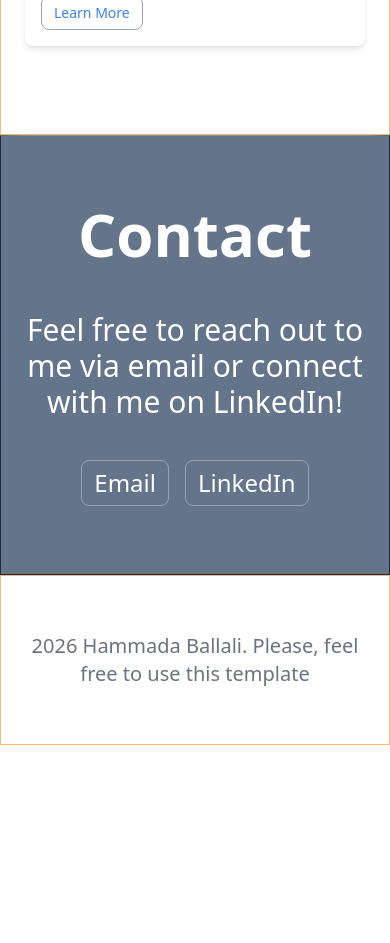
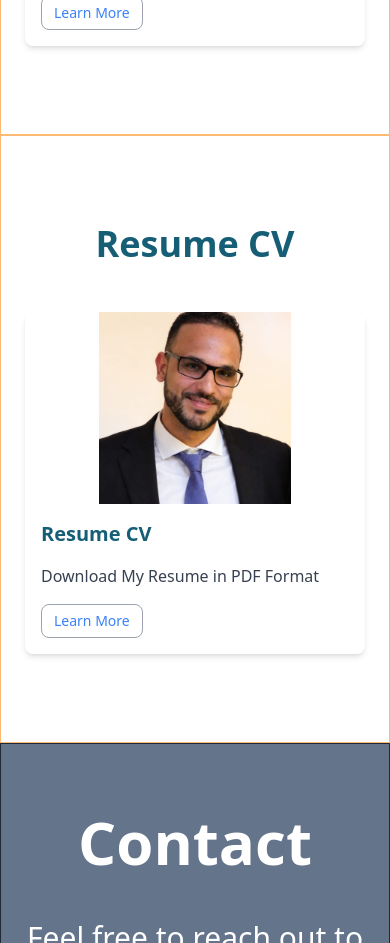
Before and after one commit to HammadaBE/Hammada-Ballali-Web-Portfolio, a React (Vite) app: page / in a window 390 px wide. Shown: the part 9960-10903 px from the top of the page. Before the commit the page ends 10705 px from the top, so only its background shows below. Built offline with nearby package versions, Linux system fonts and the light colour scheme.

Commit message:
Add Resume section

```diff
--- a/src/App.jsx
+++ b/src/App.jsx
@@ -8,6 +8,7 @@ import Research from './components/Research';
 import Projects from './components/Projects';
 import Contact from './components/Contact';
 import Footer from './components/Footer';
+import Resume from './components/Resume';
 
 export default function App() {
   return (
@@ -26,6 +27,7 @@ export default function App() {
       <Academics />
       <Research />
       <Projects />
+      <Resume />
       <Contact />
       <Footer />
 
--- a/src/components/Header.jsx
+++ b/src/components/Header.jsx
@@ -36,7 +36,9 @@ const Header = () => {
           <a href="#academics" className="text-lg text-cyan-800 hover:text-white transition-colors">Academics</a>
           <a href="#research" className="text-lg text-cyan-800 hover:text-white transition-colors">Research</a>
           <a href="#projects" className="text-lg text-cyan-800 hover:text-white transition-colors">Projects</a>
+          <a href="#resume" className="text-lg text-cyan-800 hover:text-white transition-colors">Resume</a>
           <a href="#contact" className="text-lg text-cyan-800 hover:text-white transition-colors">Contact</a>
+
 
         </div>
 
@@ -92,6 +94,13 @@ const Header = () => {
               Projects
             </a>
             <a
+              href="#resume"
+              className=""
+              onClick={() => setIsMenuOpen(false)}
+            >
+              Resume
+            </a>
+            <a
               href="#contact"
               className=""
               onClick={() => setIsMenuOpen(false)}
--- /dev/null
+++ b/src/components/Resume.jsx
@@ -0,0 +1,21 @@
+import Card from "./Card";
+
+const Resume = () => {
+
+     return (
+        <section id="resume" className="w-full flex justify-center items-center bg-white backdrop-blur-lg text-cyan-800 py-12 h-auto border border-orange-300">
+
+            <div className="container md:mx-12 my-10 px-6 flex flex-col items-center justify-center gap-6">
+                <h1 className="text-4xl font-bold mb-6">Resume CV</h1>
+                <Card imageUrl="/images/profileImage.jpg"
+                    title="Resume CV" size="large"
+                    company=""
+                    duration=""
+                    description="Download My Resume in PDF Format"
+                    link="public/resume/Hammada Ballali CV UK SE.pdf" />
+            </div>
+
+        </section>
+    );
+}
+export default Resume;
```
Also changed, not shown: 2 other files (tests, documents, lock files or other folders).
